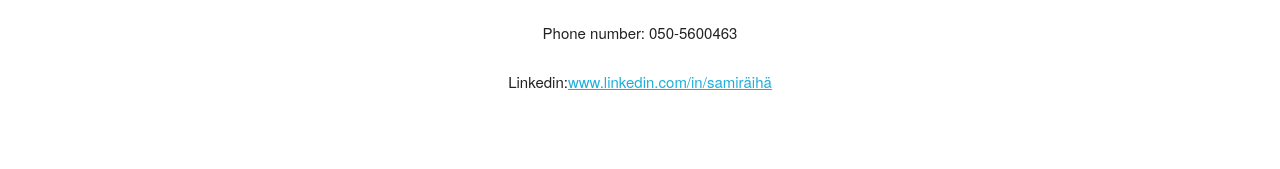
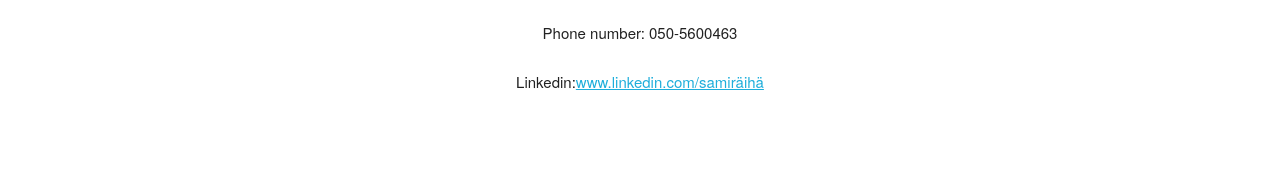
Before and after one commit to sami-alt/Kotisivut, a React (Vite) app: page /Contact in a window 1280 px wide. Shown: the part 158-327 px from the top of the page. Built offline with nearby package versions, Linux system fonts and the light colour scheme.

Commit message:
fixed faulty link and created docker file

```diff
--- a/src/Pages/Contact/main.tsx
+++ b/src/Pages/Contact/main.tsx
@@ -13,7 +13,7 @@ function Contact() {
                     <div className='content'>
                     <p>Linkedin</p>
                     <p>: </p>
-                    <a href='www.linkedin.com/in/samiräihä'>www.linkedin.com/in/samiräihä </a>
+                    <a href='https://www.linkedin.com/in/samiräihä'>www.linkedin.com/samiräihä </a>
                     </div>
                     </div>
                 </div>
--- a/src/Pages/Projects/main.tsx
+++ b/src/Pages/Projects/main.tsx
@@ -11,6 +11,7 @@ function Projects() {
                     <p>Link to working web applikation</p>
                     <a href='ostoslista.samiraiha.fi'>Shoppinglist</a>
 
+                    <p> </p>
                     <p>Github repositories</p>
                     <div className='links'>
 
```
Also changed, not shown: docker-compose.yml (added), 1 other file (tests, documents, lock files or other folders).
